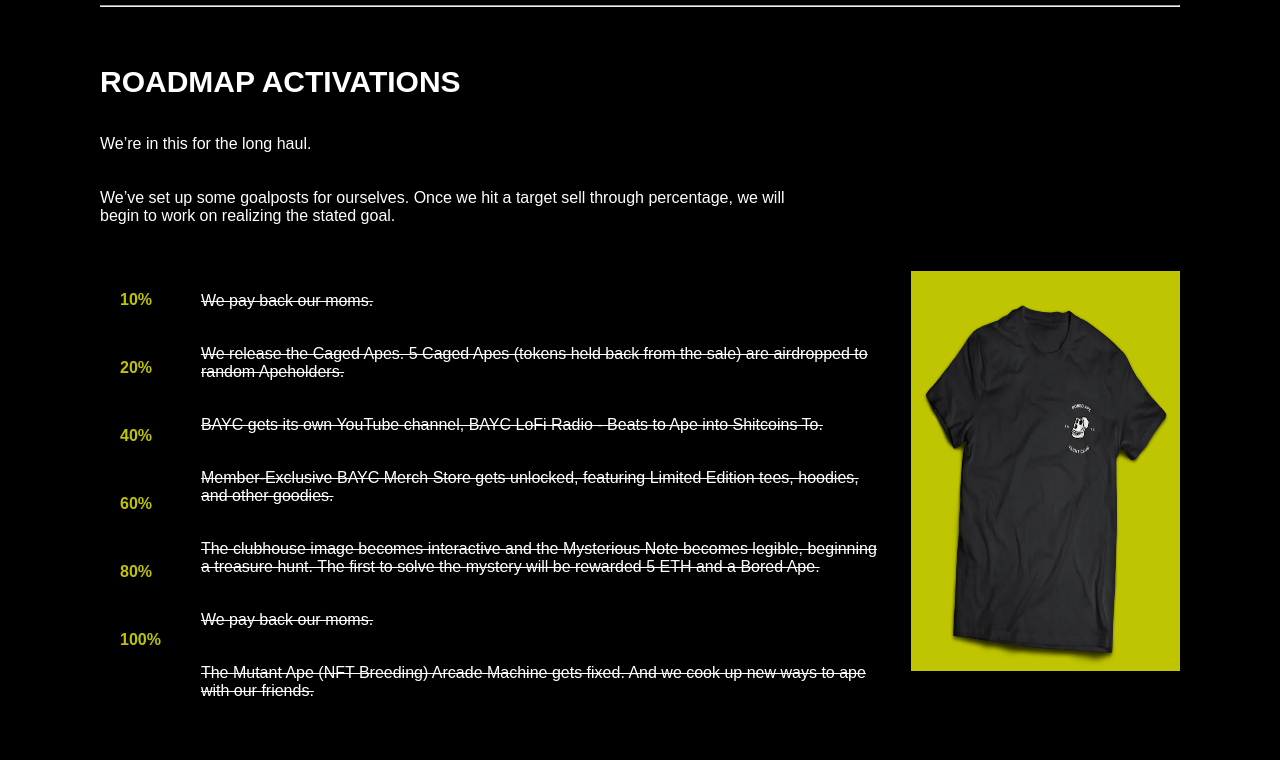
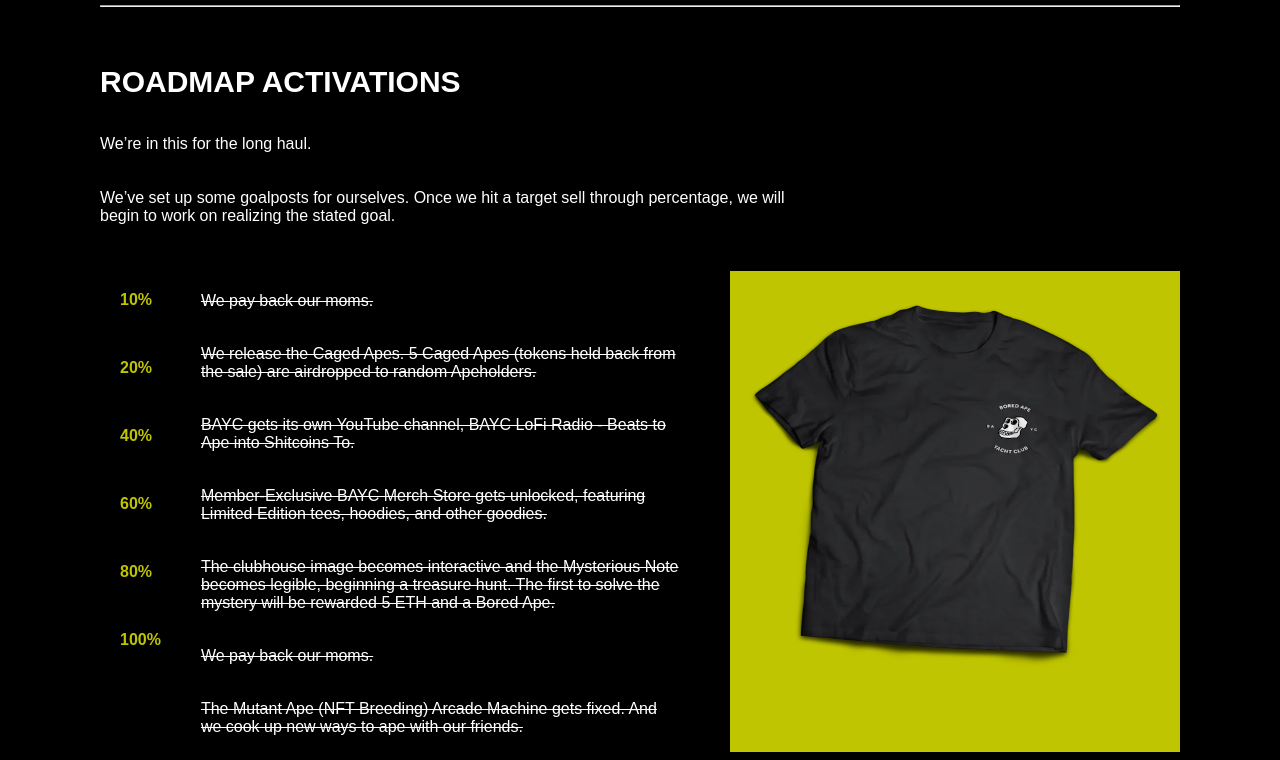
Before and after one commit to shayan-malik/website, a plain HTML site: page index.html in a window 1280 px wide. Shown: the part 2832-3592 px from the top of the page. Before the commit the page ends 3556 px from the top, so only its background shows below. Drawn offline with Linux system fonts and the light colour scheme.

Commit message:
style.css

```diff
--- a/style.css
+++ b/style.css
@@ -260,13 +260,11 @@
 }
 .items3{
     background-color: #bfc500;
-    width: 500px;
-    height: 400px;
     margin-top: 30px;
-    margin-left: 30px;
+    margin-left: 50px;
 }
 .items3 img{
-    width: 100%;
+    width: 450px;
     height: 400px;
 }
 
```
